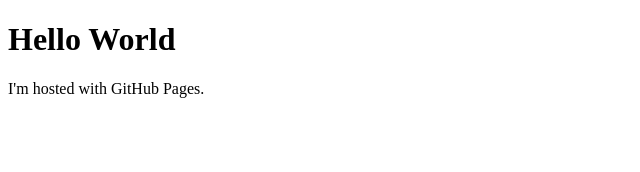
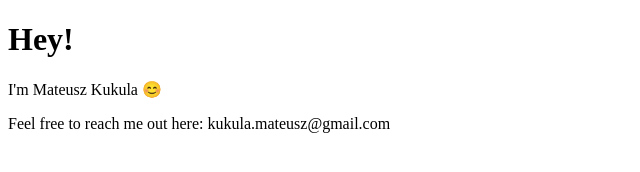
Before and after one commit to MattK97/MattK97.github.io, a plain HTML site: page index.html in a window 1280 px wide. Shown: the whole page, without its empty margins (0-640 px from the left). Drawn offline with Linux system fonts and the light colour scheme.

Commit message:
Update index.html

```diff
--- a/index.html
+++ b/index.html
@@ -1,7 +1,8 @@
 <!DOCTYPE html>
 <html>
 <body>
-<h1>Hello World</h1>
-<p>I'm hosted with GitHub Pages.</p>
+<h1>Hey!</h1>
+<p>I'm Mateusz Kukula 😊</p>
+<p>Feel free to reach me out here: kukula.mateusz@gmail.com</p>
 </body>
 </html>
```
